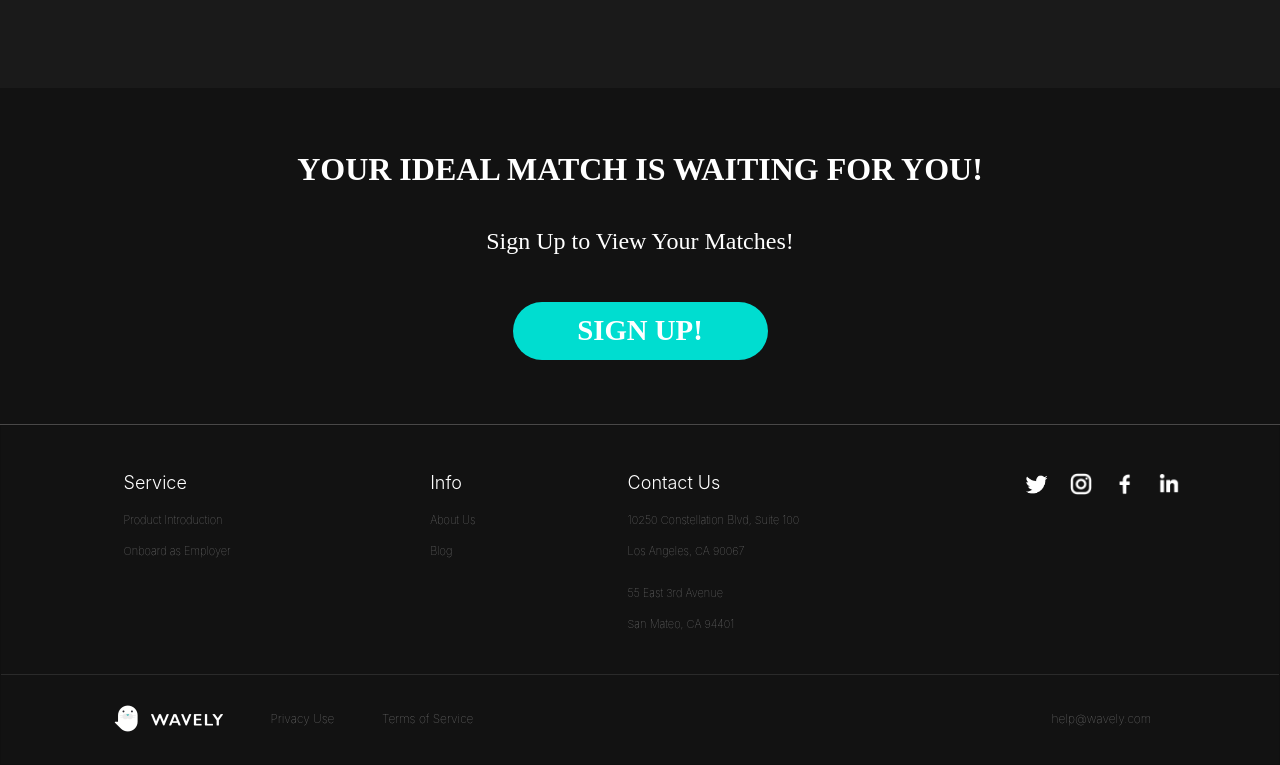
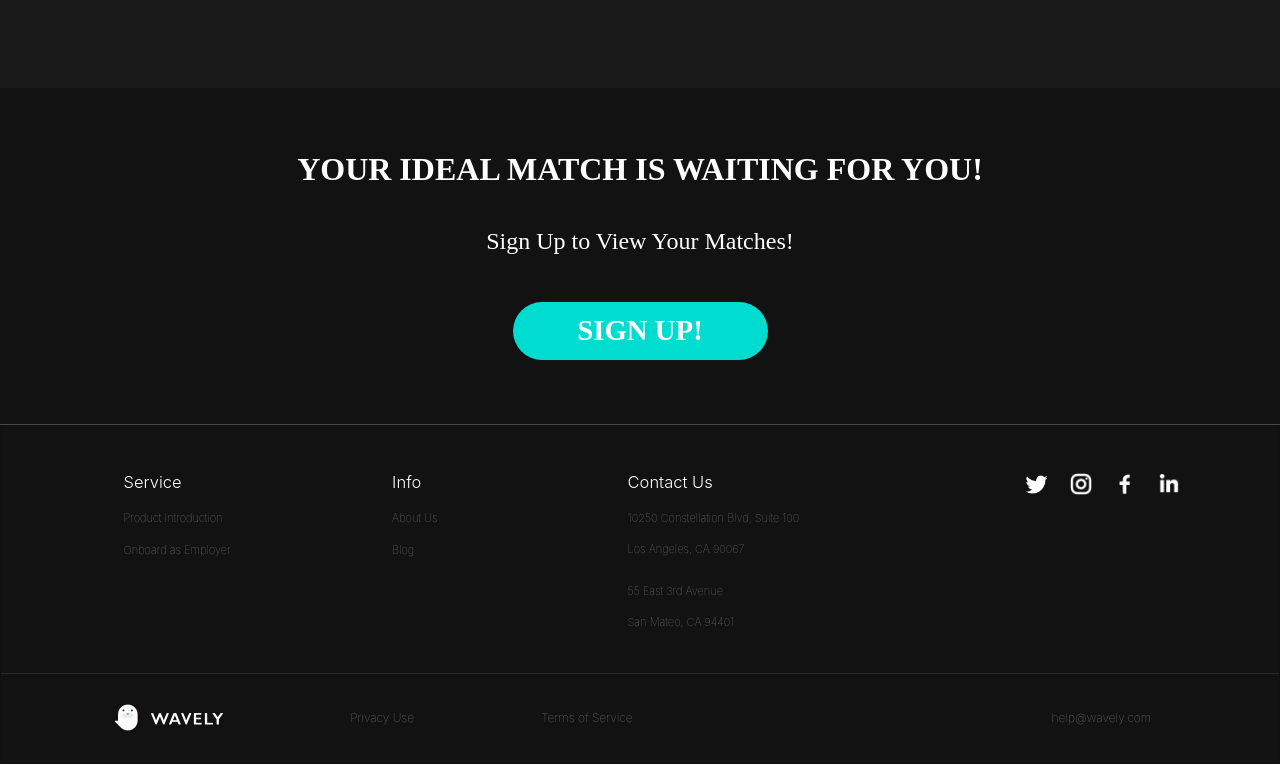
Before and after one commit to WavelyUSA/Wavely-About-Page, a React (Create React App) app in the folder about-us/: page / in a window 1280 px wide. Shown: the part 2675-3440 px from the top of the page. Built offline with nearby package versions, Linux system fonts and the light colour scheme.

Commit message:
Footer elements nearly mobile responsive - fixed 768px layout and 1024px layout

```diff
--- a/about-us/src/components/General/Footer/Footer.css
+++ b/about-us/src/components/General/Footer/Footer.css
@@ -152,7 +152,7 @@ h4 {
 }
 
 .footer-container2 {
-  width: 88.5%;
+  width: 88%;
   margin-top: 2em;
 }
 
@@ -194,61 +194,69 @@ h4 {
   display: block;
 }
 
+@media only screen and (min-width: 350px) {
+  .footer-container2 {
+    width: 87%;
+  }
+}
+
 @media only screen and (min-width: 375px) {
   .footer-container2 {
-    width: 86.5%;
+    width: 86%;
   }
 }
 
 @media only screen and (min-width: 414px) {
   .footer-container2 {
-    width: 84%;
+    width: 85%;
   }
 }
 
 @media only screen and (min-width: 460px) {
   .footer-container2 {
-    width: 83%;
+    width: 84%;
   }
 }
 
 @media only screen and (min-width: 500px) {
   .footer-container2 {
-    width: 82.5%;
-  }
-}
-
-@media only screen and (min-width: 540px) {
-  .footer-container2 {
-    width: 82%;
+    width: 83%;
   }
 }
 
 @media only screen and (min-width: 580px) {
   .footer-container2 {
-    width: 81.5%;
+    width: 50%;
+    margin-top: 0;
+    display: flex;
+    justify-content: flex-end;
   }
-}
-
-@media only screen and (min-width: 620px) {
-  .footer-container2 {
-    width: 81%;
+  .privacy-use {
+    margin-left: 0;
   }
-}
-
-@media only screen and (min-width: 660px) {
-  .footer-container2 {
-    width: 80.5%;
+  .service-terms1 {
+    display: block;
+    margin-top: 0.1em;
   }
-}
-
-@media only screen and (min-width: 710px) {
-  .footer-container2 {
-    width: 80.2%;
+  .service-terms2 {
+    display: none;
+  }
+  .bottom-footer-container {
+    flex-direction: row;
+    padding-right: 4em;
+  }
+  .footer-container1 {
+    width: 450px;
+  }
+  .footer {
+    padding-bottom: 2em;
   }
 }
 
 @media only screen and (min-width: 768px) {
+  .privacy-use {
+    margin-left: 40px;
+  }
   .service-terms1 {
     display: block;
     margin-top: 0.1em;
@@ -260,16 +268,13 @@ h4 {
     padding: 0 3.5em 0 3.5em;
   }
   .footer {
-    padding: 3em 0 2em 0;
+    padding-top: 3em;
+  }
+  .footer-container2 {
+    width: 100%;
   }
   .footer-container1 {
     width: 100%;
-  }
-  .footer-container2 {
-    margin-top: 0;
-    width: 100%;
-    display: flex;
-    justify-content: flex-end;
   }
 
   .info-small-container {
@@ -302,8 +307,8 @@ h4 {
 
   .bottom-footer-container {
     margin-left: 7%;
-    flex-direction: row;
     height: 100%;
+    padding-right: 0;
   }
   .privacy-use {
     margin-left: 0;
@@ -312,7 +317,8 @@ h4 {
     display: flex;
     justify-content: space-between;
     width: 41%;
-    margin-left: 5%;
+    margin-left: 7%;
+    padding-right: 3%;
   }
   .contact-us-container {
     margin-top: 0;
@@ -329,7 +335,7 @@ h4 {
     margin-bottom: 14px;
   }
   .h4-text {
-    font-size: 1.4em;
+    font-size: 1.5em;
   }
   .company-contact-address-container {
     order: 1;
@@ -347,6 +353,18 @@ h4 {
   }
 }
 
+@media only screen and (min-width: 920px) {
+  .mobile-container {
+    width: 40%;
+  }
+}
+
+@media only screen and (min-width: 980px) {
+  .mobile-container {
+    width: 39%;
+  }
+}
+
 @media only screen and (min-width: 1024px) {
   .terms-container {
     padding-right: 10%;
@@ -354,14 +372,13 @@ h4 {
   .info-big-div {
     padding-right: 5.5em;
   }
-  .footer-container1 {
-    width: 550px;
-  }
   .mobile-container {
-    width: 37%;
-    margin-left: 7%;
-  }
-  .h4-text {
-    font-size: 18px;
+    width: 38%;
   }
 }
+
+@media only screen and (min-width: 1200px) {
+  .mobile-container {
+    padding-right: 5%;
+  }
+}
```
